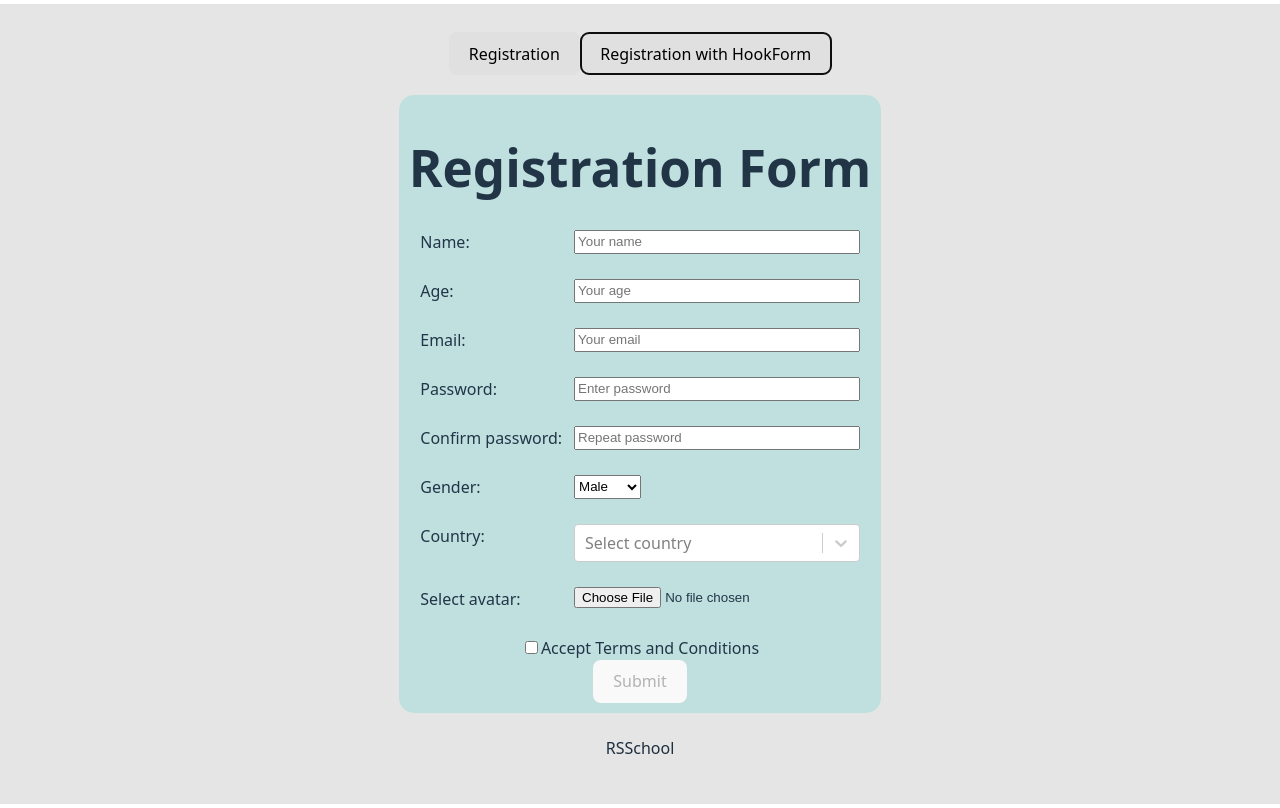
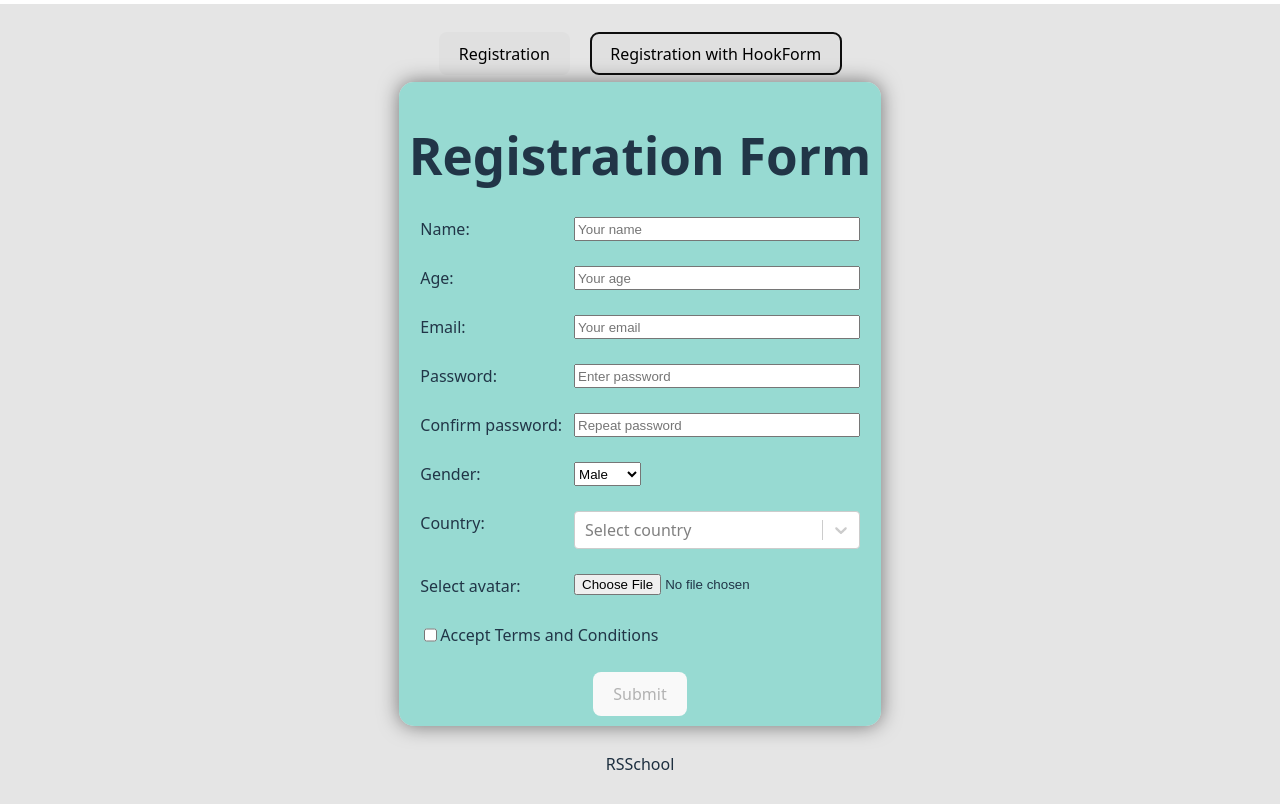
Before and after one commit to DmitriyRadovnya/RSS-Tasks, a React (Vite) app: page / in a window 1280 px wide. Both pictures are taken after a click on the button "Registration with HookForm". Built offline with nearby package versions, Linux system fonts and the light colour scheme.

Commit message:
feat: add styles

```diff
--- a/src/App.css
+++ b/src/App.css
@@ -1,13 +1,40 @@
 #root {
-  display: flex;
-  flex-direction: column;
-  height: 93vh;
   max-width: 1280px;
   margin: 0 auto;
   padding: 2rem;
   text-align: center;
 }
 
+ul {
+  list-style: none;
+  margin: 0;
+  padding: 0;
+}
+
+p {
+  margin: 0;
+}
+
+.app {
+  display: flex;
+  flex-direction: column;
+  height: 93vh;
+  gap: 15px;
+  width: 980px;
+}
+
+.header {
+  display: flex;
+  justify-content: center;
+  gap: 20px;
+}
+
 .main {
   flex: 1;
 }
+
+.user-list {
+  display: flex;
+  flex-wrap: wrap;
+  gap: 20px;
+}
--- a/src/App.tsx
+++ b/src/App.tsx
@@ -23,7 +23,7 @@ function App() {
   };
 
   return (
-    <>
+    <div className="app">
       <header className="header">
         <button onClick={registrationHandler}>Registration</button>
         <button onClick={hookRegistrationHandler}>
@@ -31,9 +31,11 @@ function App() {
         </button>
       </header>
       <main className="main">
-        {users.map((user, index) => (
-          <UserTile key={`${user.name}/${index}`} data={user} />
-        ))}
+        <ul className="user-list">
+          {users.map((user, index) => (
+            <UserTile key={`${user.name}/${index}`} data={user} />
+          ))}
+        </ul>
       </main>
       <footer className="footer">
         <p>RSSchool</p>
@@ -41,7 +43,7 @@ function App() {
       <Modal isOpen={isHookModalOpen} onClose={() => setIsHookModalOpen(false)}>
         <HookForm onClose={() => setIsHookModalOpen(false)} />
       </Modal>
-    </>
+    </div>
   );
 }
 
--- a/src/components/hook-form/form.css
+++ b/src/components/hook-form/form.css
@@ -2,11 +2,11 @@
   display: flex;
   flex-direction: column;
   align-items: center;
-  background-color: rgba(93, 212, 212, 0.27);
-  border-radius: 15px;
+  background-color: rgb(151 218 210);
   padding: 10px;
 }
 
+.form-terms,
 .form-field {
   display: flex;
   position: relative;
@@ -23,9 +23,18 @@
   flex-grow: 1;
 }
 
+.form-terms {
+  justify-content: start;
+}
+
+.form-terms .error {
+  left: 21px;
+  bottom: 7px;
+}
+
 .error {
   position: absolute;
-  bottom: -12px;
-  color: red;
+  bottom: 3px;
+  color: rgb(255, 0, 0);
   left: 50px;
 }
--- a/src/components/hook-form/hook-form.tsx
+++ b/src/components/hook-form/hook-form.tsx
@@ -141,7 +141,7 @@ export const HookForm: FC<IHookFormProps> = ({ onClose }) => {
         {errors.avatar && <p className="error">{errors.avatar.message}</p>}
       </div>
 
-      <label htmlFor="terms">
+      <label htmlFor="terms" className="form-terms">
         <input
           className="checkbox_terms"
           type="checkbox"
--- a/src/components/modal/modal.css
+++ b/src/components/modal/modal.css
@@ -8,3 +8,9 @@
   justify-content: center;
   align-items: center;
 }
+
+.modal-content {
+  overflow: hidden;
+  border-radius: 15px;
+  box-shadow: 0 0 20px rgba(0, 0, 0, 0.5);
+}
--- a/src/components/user-tile/user-tile.css
+++ b/src/components/user-tile/user-tile.css
@@ -1,16 +1,22 @@
+.user-item {
+  max-width: 230px;
+  min-width: 230px;
+  flex-grow: 1;
+}
+
 .user-tile {
-  border: 1px solid #ccc;
-  padding: 1rem;
-  margin: 1rem;
-  border-radius: 8px;
+  border: 1px solid rgb(204, 204, 204);
+  padding: 5px;
+  border-radius: 10px;
+  box-shadow: 0 0 10px rgba(0, 0, 0, 0.2);
 }
 
 .user-tile.highlight {
-  border-color: green;
-  background-color: #e0ffe0;
+  border-color: rgb(0, 128, 0);
+  background-color: rgb(224, 255, 224);
 }
 
 .user-tile img {
-  margin-top: 0.5rem;
+  margin: 0.5rem 0;
   border-radius: 4px;
 }
--- a/src/components/user-tile/user-tile.tsx
+++ b/src/components/user-tile/user-tile.tsx
@@ -7,7 +7,9 @@ interface IUserTileProps {
   data: IFormData;
 }
 
-export const UserTile: FC<IUserTileProps> = ({ data: { name, avatar } }) => {
+export const UserTile: FC<IUserTileProps> = ({
+  data: { name, avatar, age, email, country, gender },
+}) => {
   const [highlight, setHighlight] = useState(true);
 
   useEffect(() => {
@@ -18,6 +20,7 @@ export const UserTile: FC<IUserTileProps> = ({ data: { name, avatar } }) => {
   const imageSrc = avatar ? getImageSrc(avatar) : '';
 
   return (
+    <li className="user-item">
       <div className={`user-tile ${highlight ? 'highlight' : ''}`}>
         {imageSrc && (
           <img
@@ -26,7 +29,12 @@ export const UserTile: FC<IUserTileProps> = ({ data: { name, avatar } }) => {
             style={{ maxWidth: '100px', maxHeight: '100px' }}
           />
         )}
-      <p>{name}</p>
+        <p>Name: {name}</p>
+        <p>Age: {age}</p>
+        <p>Email: {email}</p>
+        <p>Gender: {gender}</p>
+        <p>Country: {country}</p>
       </div>
+    </li>
   );
 };
```
Lines whose indentation alone changed are shown as unchanged.
